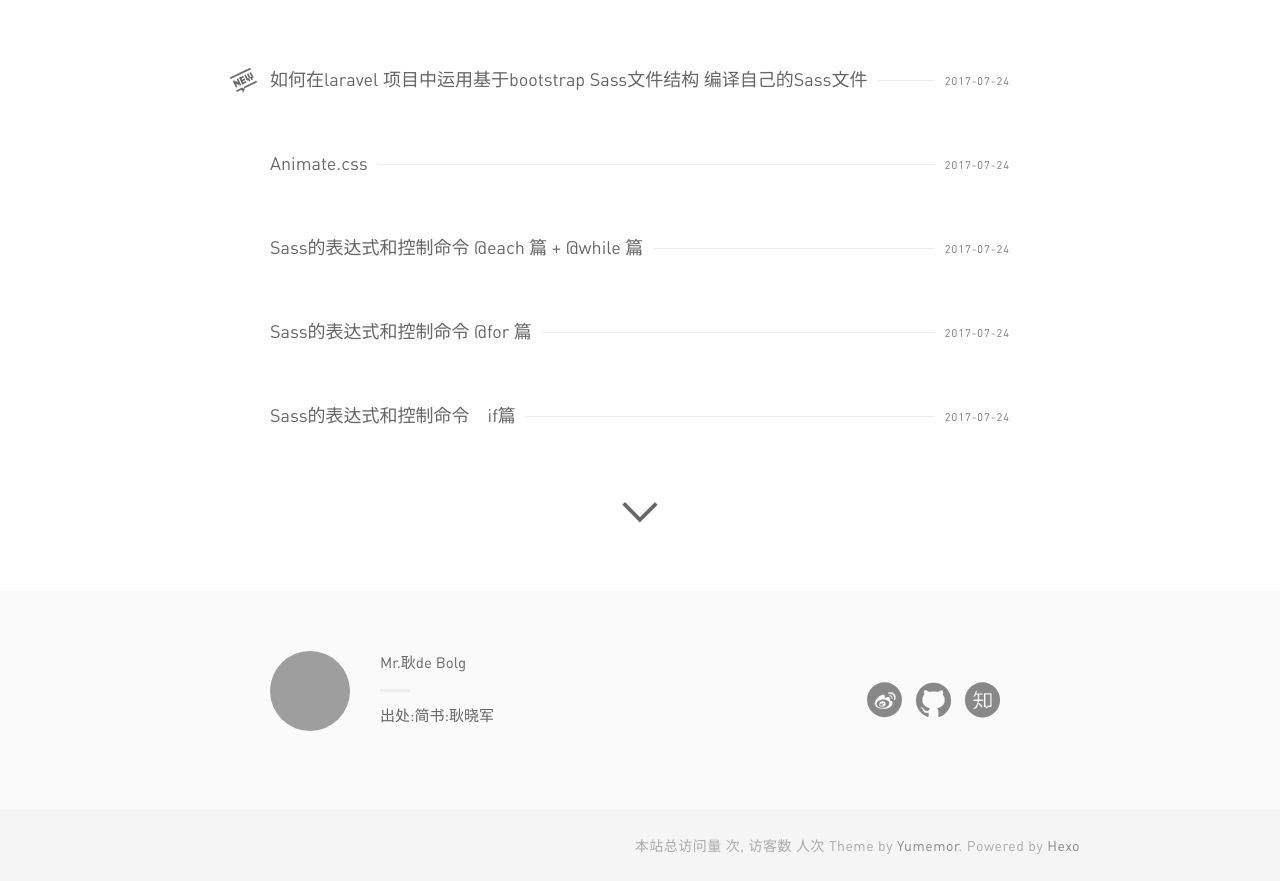
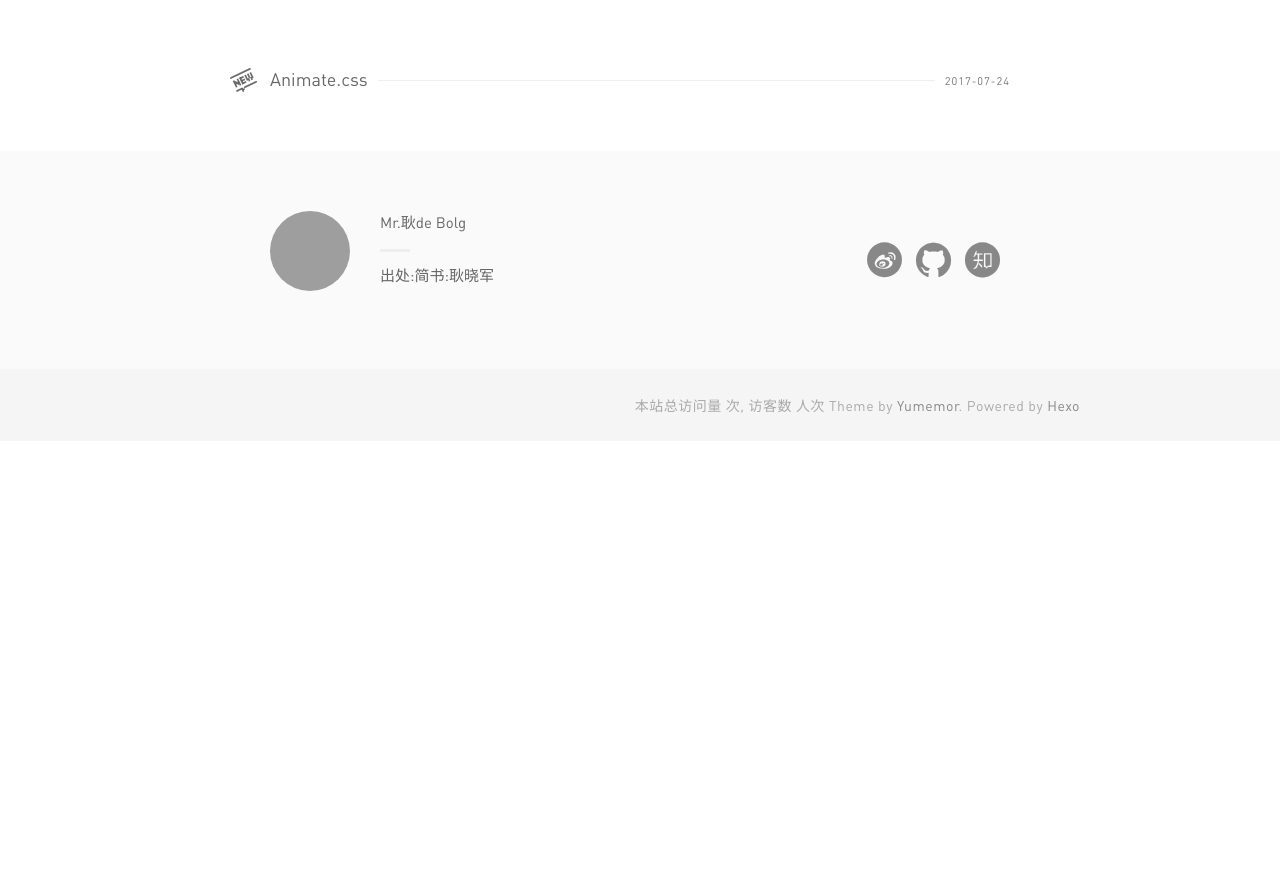
Before and after one commit to gengxiaojun1/blog, a plain HTML site: page tags/CSS3/index.html in a window 1280 px wide. Shown: the part 513-1394 px from the top of the page. After the commit the page ends 954 px from the top, so only its background shows below. Drawn offline with Linux system fonts and the light colour scheme; some packages are replaced by stand-ins of ours; grey boxes are pictures that could not be loaded; a script that the page names is missing.

Commit message:
Site updated: 2017-07-24 09:20:21

```diff
--- a/archives/index.html
+++ b/tags/CSS3/index.html
@@ -3,7 +3,7 @@
   <head>
     <meta charset="utf-8">
 
-    <title>archive_a | Mr.耿de Bolg</title>
+    <title>tag: CSS3 | Mr.耿de Bolg</title>
     <meta name="viewport" content="width=device-width, initial-scale=1, maximum-scale=1">
 
 
@@ -81,70 +81,12 @@
             <i class="post-status iconfont icon-icon"></i>
 
           <h2 class="no-background"  >
-            <span><a href="/2017/07/24/sass-4/">如何在laravel 项目中运用基于bootstrap Sass文件结构 编译自己的Sass文件</a></span>
-            <time class="post-time" datetime="2017-07-23T18:09:44.168Z" itemprop="datePublished">2017-07-24</time>
-          </h2>
-        </li>
-
-                <!--<div class="type">
-          <div class="mask">
-            <i class="iconfont"></i>
-          </div>
-          </div>-->
-        <li class="post">
-
-          <h2 class="no-background"  >
             <span><a href="/2017/07/24/Animate/">Animate.css</a></span>
-            <time class="post-time" datetime="2017-07-23T18:07:11.206Z" itemprop="datePublished">2017-07-24</time>
-          </h2>
-        </li>
-
-                <!--<div class="type">
-          <div class="mask">
-            <i class="iconfont"></i>
-          </div>
-          </div>-->
-        <li class="post">
-
-          <h2 class="no-background"  >
-            <span><a href="/2017/07/24/sass-3/">Sass的表达式和控制命令 @each 篇 + @while 篇</a></span>
-            <time class="post-time" datetime="2017-07-23T17:32:50.273Z" itemprop="datePublished">2017-07-24</time>
-          </h2>
-        </li>
-
-                <!--<div class="type">
-          <div class="mask">
-            <i class="iconfont"></i>
-          </div>
-          </div>-->
-        <li class="post">
-
-          <h2 class="no-background"  >
-            <span><a href="/2017/07/24/sass-2/">Sass的表达式和控制命令 @for 篇</a></span>
-            <time class="post-time" datetime="2017-07-23T17:31:58.910Z" itemprop="datePublished">2017-07-24</time>
-          </h2>
-        </li>
-
-                <!--<div class="type">
-          <div class="mask">
-            <i class="iconfont"></i>
-          </div>
-          </div>-->
-        <li class="post">
-
-          <h2 class="no-background"  >
-            <span><a href="/2017/07/24/sass-1/">Sass的表达式和控制命令　if篇</a></span>
-            <time class="post-time" datetime="2017-07-23T17:30:49.084Z" itemprop="datePublished">2017-07-24</time>
+            <time class="post-time" datetime="2017-07-24T01:12:52.904Z" itemprop="datePublished">2017-07-24</time>
           </h2>
         </li>
 
     </ul>
-
-      <div class="pagination mb+ js-pagination">
-        <div class="js-next pagination__load">
-            <a href="/archives/page/2/"><i class="iconfont icon-next"></i></a></div>
-        </div>
-    </div>
 
 
 
```
Also changed, not shown: 2017/07/24/Animate/index.html (+1 -1 lines), archives/2017/07/index.html (+4 -4 lines), archives/2017/index.html (+4 -4 lines), index.html (+6 -14 lines), banner/6.jpg (deleted), 1 other file.
